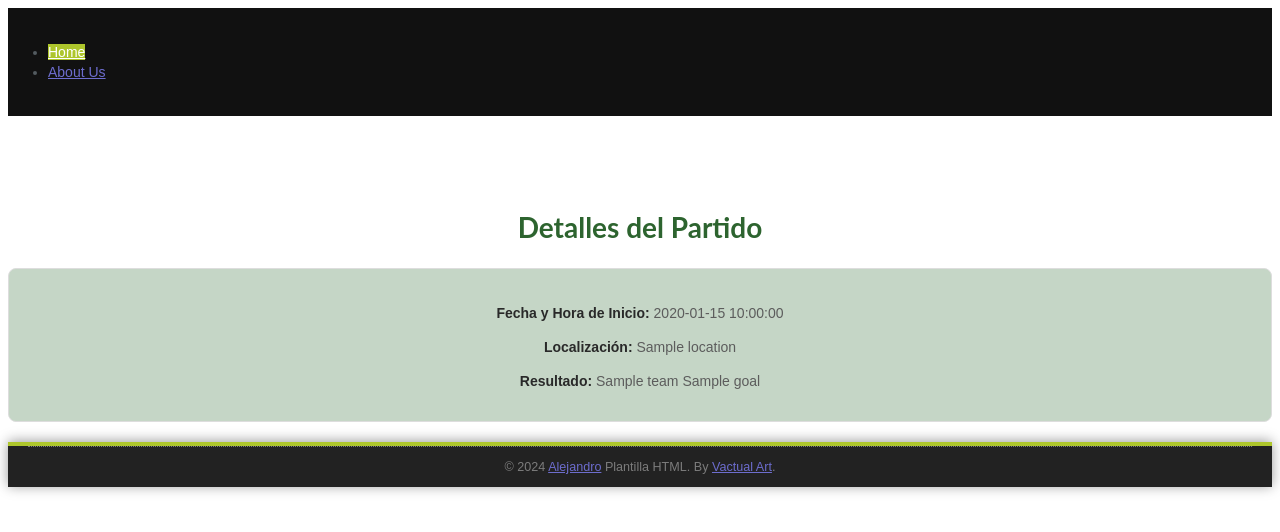
After one commit to alealbaladejo/Proyecto_Flask, a Flask app: template templates/detalles.html in a window 1280 px wide. The commit adds this page. Shown: the top 532 px of the page. Run offline with Flask 3, Linux system fonts and the light colour scheme; the template is opened without the code that fills it: most values are stand-ins (such as "Sample title", 1, 10 or a date in 2020); some libraries are stand-ins or nearby versions.

Commit message:
Fichero detalles.html añadido y modificado css y app.py

```diff
--- a/app.py
+++ b/app.py
@@ -45,6 +45,29 @@ def lista():
         return render_template('lista.html', datos=[])
 
 
+@app.route('/detalle/<id_match>')
+def detalles(id_match):
+    try:
+        # Cargar los datos del partido con el ID proporcionado desde el archivo JSON
+        with open('static/EQUIPOS.json', 'r') as archivo:
+            datos = json.load(archivo)
+
+        # Buscar el partido con el ID proporcionado
+        partido = next((match for match in datos if match['match_id'] == id_match), None)
+
+        if partido:
+            # Obtener los detalles del partido
+            kickoff_time = partido.get('kickoff_time', '')
+            goals = partido.get('goals', {})
+            location = partido.get('location', '')
+
+            # Renderizar la plantilla 'detalles.html' y pasar los datos del partido
+            return render_template('detalles.html', id_match=id_match, kickoff_time=kickoff_time, goals=goals, location=location)
+        else:
+            return f"No se encontró ningún partido con el ID {id_match}"
+    except FileNotFoundError:
+        # Si el archivo no se encuentra, abortar con un error 404
+        abort(404)
 
 if __name__ == "__main__":
     app.run(debug=True)
--- a/static/css/main.css
+++ b/static/css/main.css
@@ -1283,8 +1283,7 @@ outline: 0;
 
 /* Estilos para las celdas de la tabla */
 th, td {
-  padding: 8px; /
-  text-align: left;
+  padding: 8px;
   border-bottom: 1px solid #ddd;
 }
 
@@ -1308,3 +1307,30 @@ tr:hover {
 #detalles{
   color: #000000;
 }
+
+.details-heading {
+  text-align: center; /* Centrar el encabezado */
+  color: #333; /* Color del texto */
+  margin-bottom: 20px; /* Espaciado inferior */
+  color:#2d642f;
+
+}
+
+.details-info {
+  background-color: #c5d6c6; /* Color de fondo */
+  border: 1px solid #ddd; /* Borde */
+  border-radius: 8px; /* Bordes redondeados */
+  padding: 20px; /* Espaciado interno */
+}
+
+.details-info p {
+  margin-bottom: 10px; /* Espaciado entre párrafos */
+  text-align: center;
+  color: #5c5c5c;
+}
+
+.details-info strong {
+  font-weight: bold; /* Texto en negrita */
+  color: #292929; /* Color del texto */
+  text-align: center;
+}
--- /dev/null
+++ b/templates/detalles.html
@@ -0,0 +1,22 @@
+{% extends 'base.html' %}
+{% block tittle %}DETALLES{% endblock %}
+
+{% block title %}Detalles del Partido{% endblock %}
+{% block content %}
+    <h2 class="details-heading">Detalles del Partido</h2>
+    <div class="container">
+        <div class="details-info">
+            <p><strong>Fecha y Hora de Inicio:</strong> {{ kickoff_time }}</p>
+            <p><strong>Localización:</strong> {{ location }}</p>
+            <p><strong>Resultado:</strong>
+                {% for team, goal in goals.items() %}
+                    {% if loop.first %}
+                        {{ team }} {{ goal }}
+                    {% else %}
+                        - {{ goal }} {{team}}
+                    {% endif %}
+                {% endfor %}
+            </p>
+        </div>
+    </div>
+{% endblock %}
```
